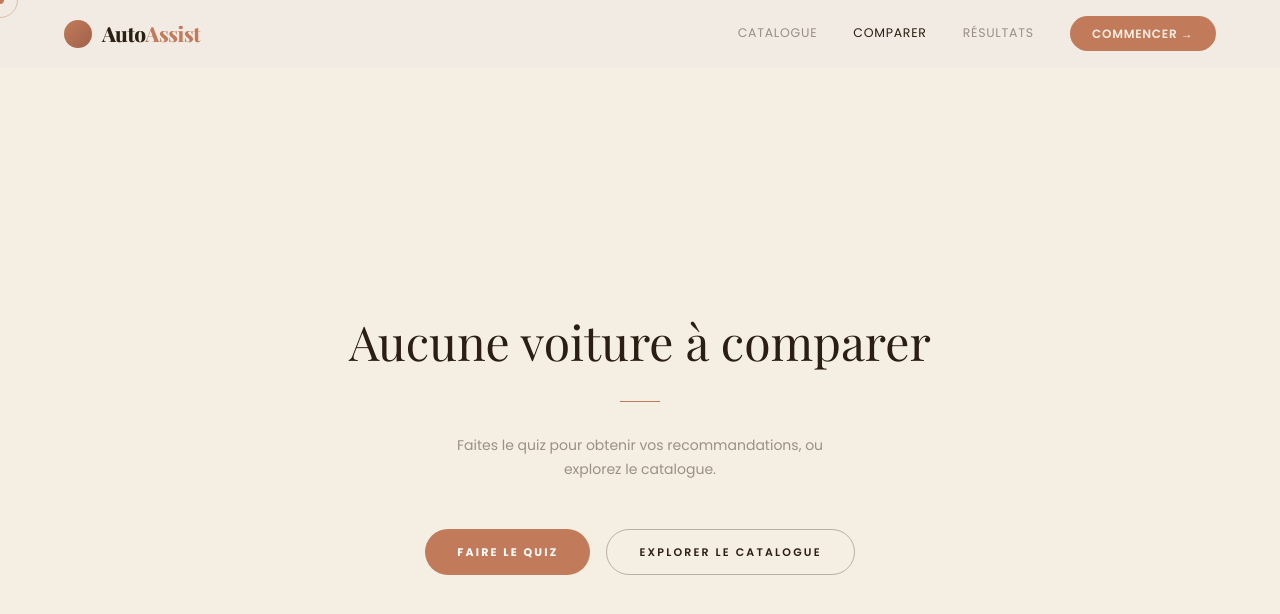
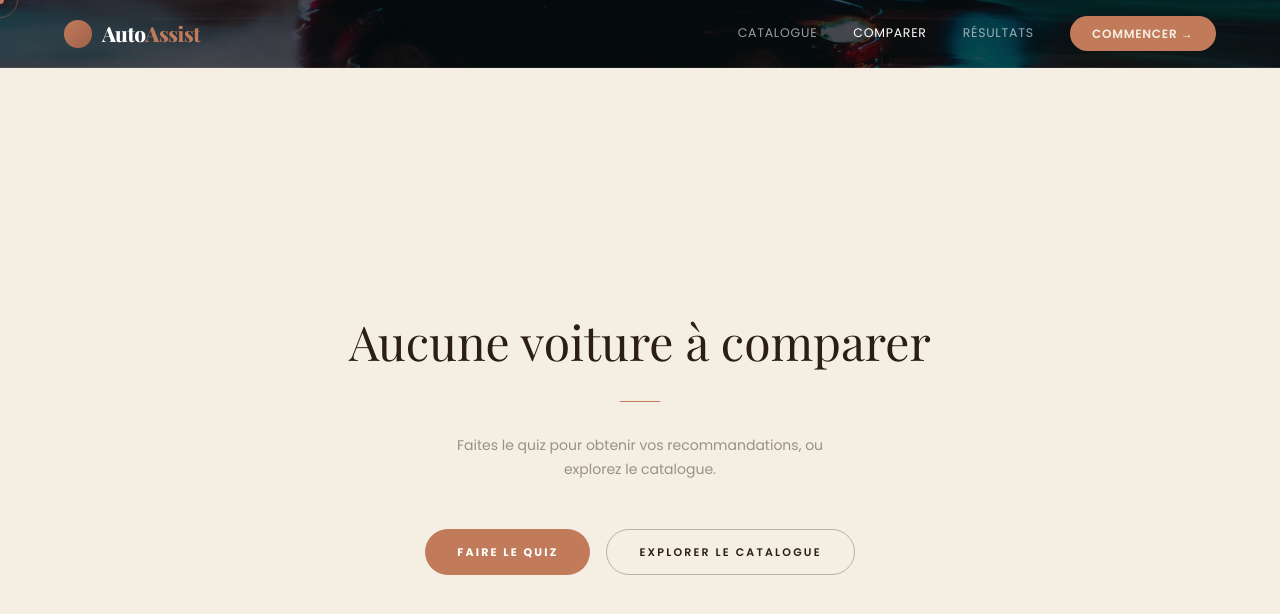
Before and after one commit to radiaboujdid11/Car-Advisor-, a React (Vite) app in the folder frontend/: page /compare in a window 1280 px wide. Shown: the top 614 px of the page. Built offline with nearby package versions, Linux system fonts and the light colour scheme.

Commit message:
style: header — night car photo background with dark overlay

```diff
--- a/frontend/src/components/Header.jsx
+++ b/frontend/src/components/Header.jsx
@@ -29,9 +29,10 @@ export default function Header({ compareCars = [] }) {
       position: 'sticky', top: 0, zIndex: 100,
       display: 'flex', alignItems: 'center', justifyContent: 'space-between',
       padding: '0 4rem', height: '68px',
-      borderBottom: '1px solid rgba(240,240,240,.1)',
-      background: 'rgba(240,235,227,.92)',
-      backdropFilter: 'blur(20px)',
+      borderBottom: '1px solid rgba(255,255,255,.08)',
+      backgroundImage: 'linear-gradient(rgba(4,8,14,.72), rgba(4,8,14,.72)), url("/pexels-photo-2770516.avif")',
+      backgroundSize: 'cover',
+      backgroundPosition: 'center 60%',
     }}>
       <Link to="/" style={{ display: 'flex', alignItems: 'center', gap: '10px' }}>
         <span style={{
@@ -39,7 +40,7 @@ export default function Header({ compareCars = [] }) {
           background: 'linear-gradient(135deg, var(--gold), var(--gold-2))',
           display: 'inline-block', flexShrink: 0,
         }} />
-        <span style={{ fontFamily: 'var(--serif-display)', fontWeight: 800, fontSize: '1.3rem', letterSpacing: '-.02em', color: 'var(--ink)' }}>
+        <span style={{ fontFamily: 'var(--serif-display)', fontWeight: 800, fontSize: '1.3rem', letterSpacing: '-.02em', color: '#fff' }}>
           Auto<span style={{ color: 'var(--gold)' }}>Assist</span>
         </span>
       </Link>
@@ -54,9 +55,9 @@ export default function Header({ compareCars = [] }) {
           height: '32px',
           left: hl.left,
           width: hl.width,
-          background: 'rgba(42,31,18,.07)',
+          background: 'rgba(255,255,255,.1)',
           borderRadius: '100px',
-          border: '1px solid rgba(42,31,18,.06)',
+          border: '1px solid rgba(255,255,255,.08)',
           opacity: hl.opacity,
           transition: 'left .32s cubic-bezier(.4,0,.2,1), width .32s cubic-bezier(.4,0,.2,1), opacity .18s ease',
           pointerEvents: 'none',
@@ -69,7 +70,7 @@ export default function Header({ compareCars = [] }) {
             style={{
               fontFamily: 'var(--sans)', fontSize: '.78rem', letterSpacing: '.06em',
               textTransform: 'uppercase',
-              color: isActive(to) ? 'var(--ink)' : 'var(--ink-mute)',
+              color: isActive(to) ? '#fff' : 'rgba(255,255,255,.6)',
               transition: 'color .2s',
               padding: '.45rem 1rem',
               borderRadius: '100px',
```
Also changed, not shown: frontend/public/pexels-photo-2770516.avif (added).
